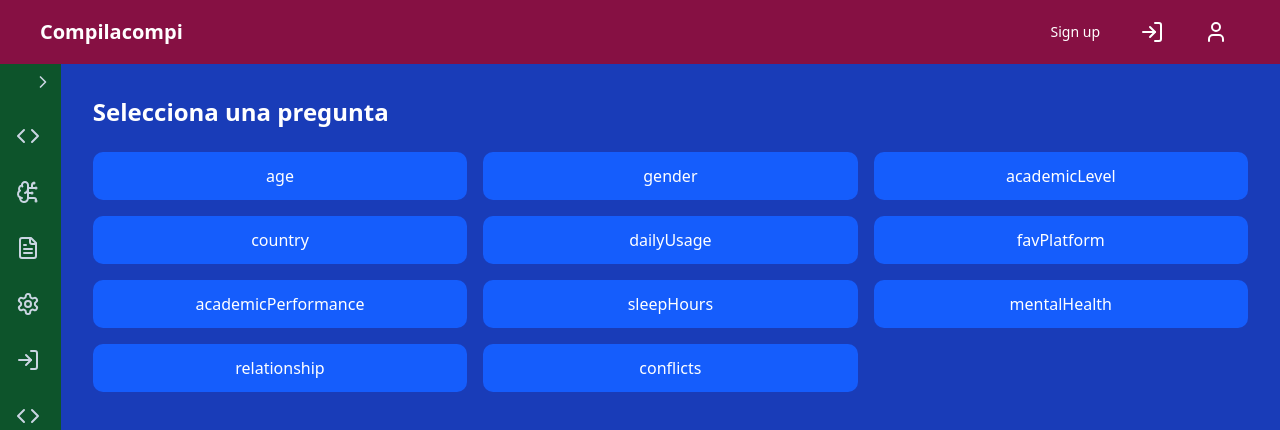
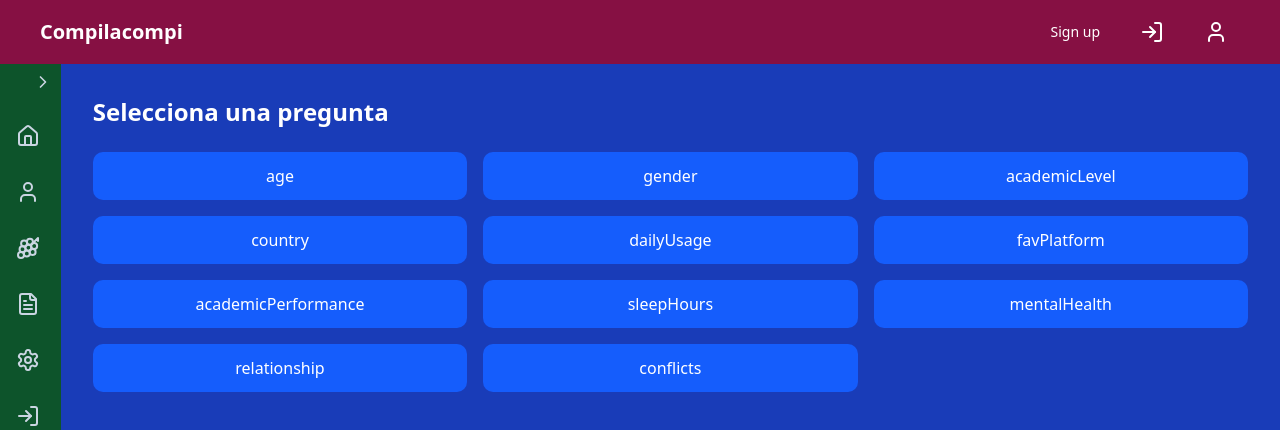
Before and after one commit to fernandacor/assessment, a Next.js app in the folder frontend/: page /wineRec in a window 1280 px wide. Shown: the top 430 px of the page. Built offline with nearby package versions, Linux system fonts and the light colour scheme.

Commit message:
side bar actualizado por el momento

```diff
--- a/frontend/src/components/Sidebar.tsx
+++ b/frontend/src/components/Sidebar.tsx
@@ -13,6 +13,9 @@ import {
   LogIn,
   LogOut,
   BrainCircuit,
+  Grape,
+  User,
+  Home
 } from "lucide-react";
 
 export default function Sidebar({
@@ -46,34 +49,41 @@ export default function Sidebar({
       </div>
       <nav className="flex flex-col space-y-4 mt-4 px-2">
         <SidebarItem
-          icon={<Code />}
-          label="Editor"
+          icon={<Home />}
+          label="Home"
           isOpen={isOpen}
-          href="/codeEditor"
+          href="/"
         />
         <SidebarItem
-          icon={<BrainCircuit />}
-          label="Compilador"
+          icon={<User />}
+          label="Profile"
           isOpen={isOpen}
-          href="/compiler"
+          href="/profile"
+        />
+        <SidebarItem
+          icon={<Grape />}
+          label="Wine Recommendation"
+          isOpen={isOpen}
+          href="/wineRec"
         />
         <SidebarItem icon={<FileText />} label="Archivos" isOpen={isOpen} />
         <SidebarItem
           icon={<Settings />}
           label="Configuración"
           isOpen={isOpen}
+          href="/configuracion"
         />
         <SidebarItem
           icon={<LogIn />}
           label="Sign In"
           isOpen={isOpen}
-          href="/auth/signin"
+          href="/signin"
         />
         <SidebarItem
           icon={<Code />}
           label="Sign Up"
           isOpen={isOpen}
-          href="/auth/signup"
+          href="/signup"
         />
         {/* Ítem de Logout pasa onClick en lugar de href */}
         <SidebarItem
```
